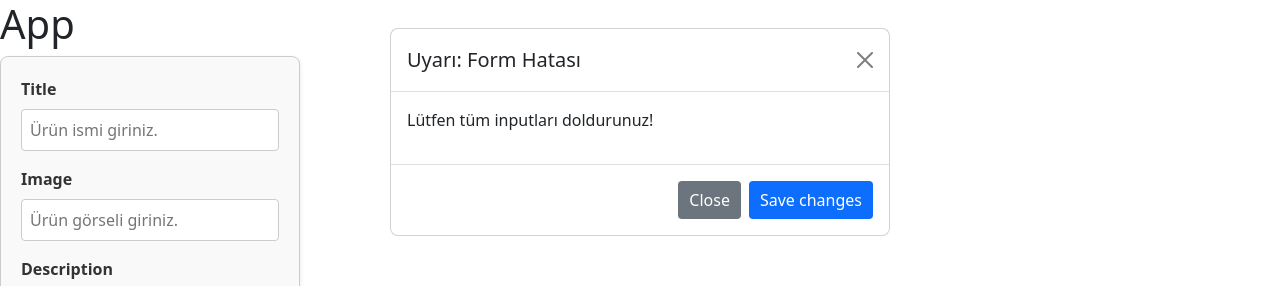
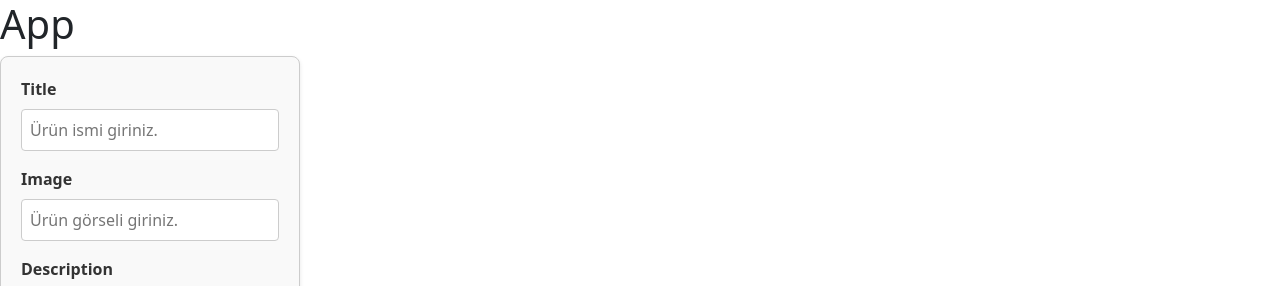
Before and after one commit to eminbasbayan/emlak-katilim-react-egitimi2, a React (Vite) app: page / in a window 1280 px wide. Shown: the top 286 px of the page. Built offline with nearby package versions, Linux system fonts and the light colour scheme.

Commit message:
modal state ayarlama

```diff
--- a/src/components/Products/AddNewProduct.jsx
+++ b/src/components/Products/AddNewProduct.jsx
@@ -13,7 +13,7 @@ const initialState = {
 };
 
 function AddNewProduct(props) {
-  const { setProducts } = props;
+  const { setProducts, setIsShowModal } = props;
   const [formData, setFormData] = useState(initialState);
 
   function handleChange({ target: { name, value } }) {
@@ -31,7 +31,7 @@ function AddNewProduct(props) {
     );
 
     if (!isFormValid) {
-      console.error("Inputlar boş geçilemez");
+      setIsShowModal(true);
       return;
     }
 
@@ -66,6 +66,7 @@ function AddNewProduct(props) {
 
 AddNewProduct.propTypes = {
   setProducts: PropTypes.func,
+  setIsShowModal: PropTypes.func,
 };
 
 export default AddNewProduct;
--- a/src/components/Products/Products.jsx
+++ b/src/components/Products/Products.jsx
@@ -7,6 +7,7 @@ import "./Products.css";
 
 function Products() {
   const [products, setProducts] = useState(productsData);
+  const [isShowModal, setIsShowModal] = useState(false);
 
   function handleDeleteItem(productId) {
     const filteredProducts = products.filter((item) => item.id !== productId);
@@ -15,11 +16,19 @@ function Products() {
 
   return (
     <div className="products-wrapper">
-      <AddNewProduct setProducts={setProducts} />
-      <Modal
-        title="Uyarı: Form Hatası"
-        description="Lütfen tüm inputları doldurunuz!"
+      <AddNewProduct
+        setProducts={setProducts}
+        setIsShowModal={setIsShowModal}
       />
+      {isShowModal && (
+        <Modal
+          title="Uyarı: Form Hatası"
+          description="Lütfen tüm inputları doldurunuz!"
+          setIsShowModal={setIsShowModal}
+          danger
+        />
+      )}
+
       <div className="products">
         {products.map((item) => {
           return (
--- a/src/components/UI/Modal.jsx
+++ b/src/components/UI/Modal.jsx
@@ -1,19 +1,34 @@
 import PropTypes from "prop-types";
 
 function Modal(props) {
+  const { danger, title, description, setIsShowModal } = props;
+  function handleClose() {
+    setIsShowModal(false);
+  }
+
   return (
     <div className="modal d-block">
       <div className="modal-dialog">
         <div className="modal-content">
           <div className="modal-header">
-            <h5 className="modal-title">{props.title}</h5>
-            <button type="button" className="btn-close"></button>
+            <h5 className={`modal-title ${danger && "text-danger"}`}>
+              {title}
+            </h5>
+            <button
+              type="button"
+              className="btn-close"
+              onClick={handleClose}
+            ></button>
           </div>
           <div className="modal-body">
-            <p>{props.description}</p>
+            <p>{description}</p>
           </div>
           <div className="modal-footer">
-            <button type="button" className="btn btn-secondary">
+            <button
+              type="button"
+              className="btn btn-secondary"
+              onClick={handleClose}
+            >
               Close
             </button>
             <button type="button" className="btn btn-primary">
@@ -29,6 +44,8 @@ function Modal(props) {
 Modal.propTypes = {
   title: PropTypes.string.isRequired,
   description: PropTypes.string.isRequired,
+  setIsShowModal: PropTypes.func.isRequired,
+  danger: PropTypes.bool,
 };
 
 export default Modal;
```
